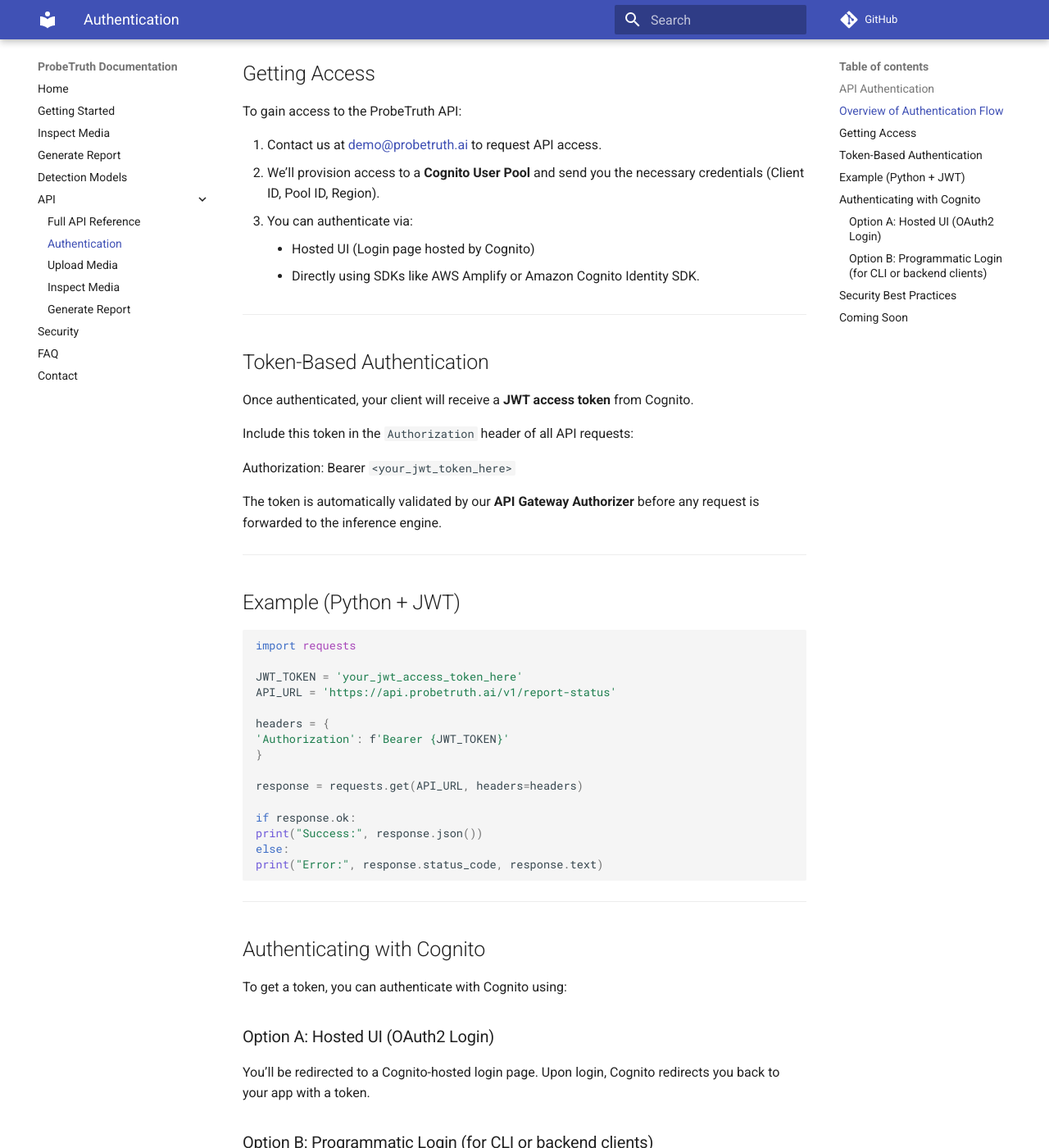
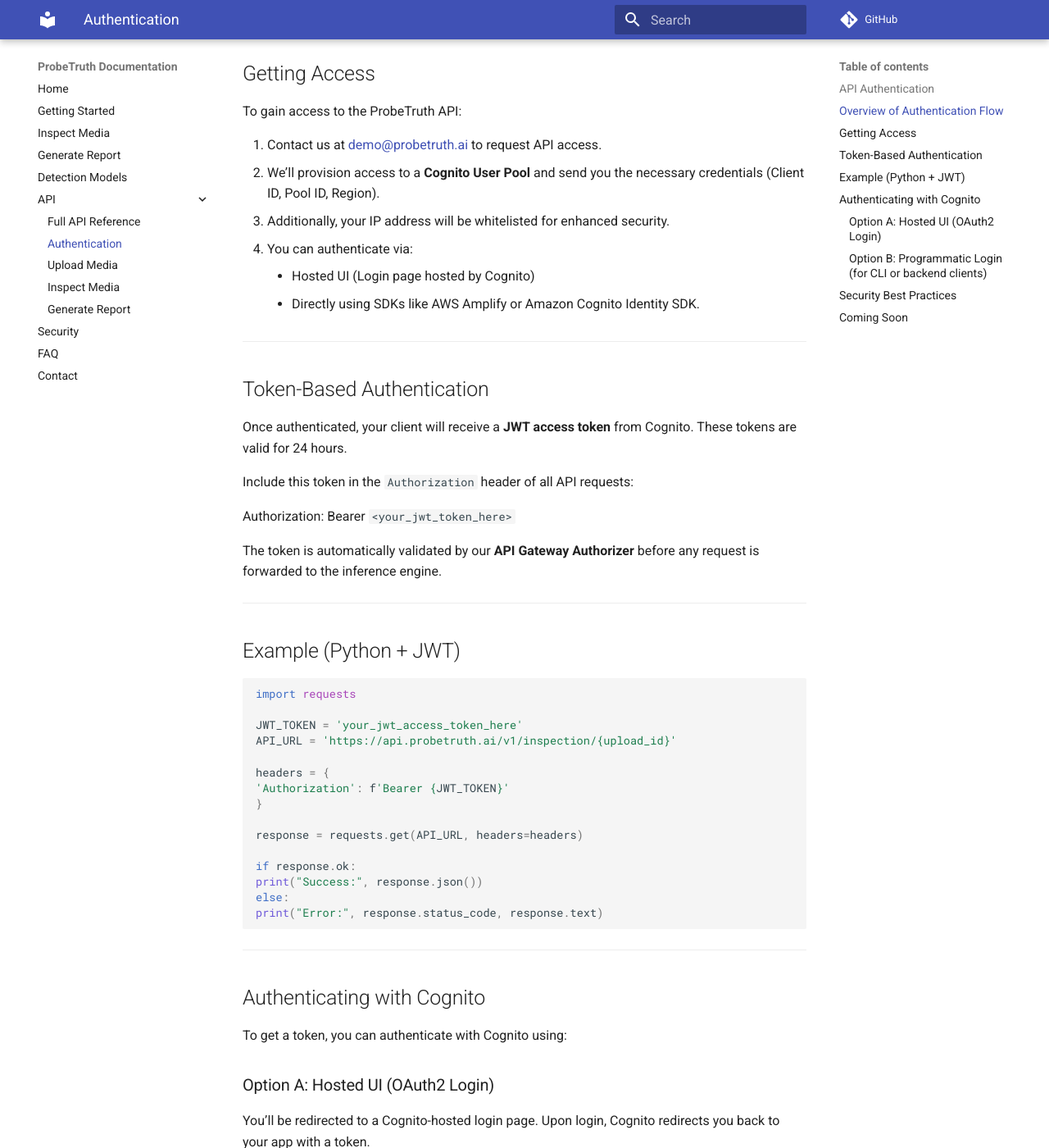
Before and after one commit to smileslab/probe_truth_docs, an MkDocs documentation site: the page built from docs/api/authentication.md, in a window 1280 px wide and 1400 px high, scrolled down 630 px. Shown: the whole window at 82% size. Built offline with MkDocs 1.6.1 and Material for MkDocs 9.7.7, drawn with Linux system fonts in a browser that asks for light colours; comment, search, counter and statistics services are not loaded; some of the changed text lies outside the part shown.

Commit message:
authentication docs updated as per client comments

```diff
--- a/docs/api/authentication.md
+++ b/docs/api/authentication.md
@@ -20,7 +20,8 @@
 
 1. Contact us at [demo@probetruth.ai](mailto:demo@probetruth.ai) to request API access.
 2. We’ll provision access to a **Cognito User Pool** and send you the necessary credentials (Client ID, Pool ID, Region).
-3. You can authenticate via:
+3. Additionally, your IP address will be whitelisted for enhanced security.
+4. You can authenticate via:
     - Hosted UI (Login page hosted by Cognito)
     - Directly using SDKs like AWS Amplify or Amazon Cognito Identity SDK.
 
@@ -28,7 +29,7 @@
 
 ## Token-Based Authentication
 
-Once authenticated, your client will receive a **JWT access token** from Cognito.
+Once authenticated, your client will receive a **JWT access token** from Cognito. These tokens are valid for 24 hours.
 
 Include this token in the `Authorization` header of all API requests:
 
@@ -43,7 +44,7 @@
 import requests
 
 JWT_TOKEN = 'your_jwt_access_token_here'
-API_URL = 'https://api.probetruth.ai/v1/report-status'
+API_URL = 'https://api.probetruth.ai/v1/inspection/{upload_id}'
 
 headers = {
 'Authorization': f'Bearer {JWT_TOKEN}'
@@ -90,6 +91,7 @@
 
 - **Never expose your token** in frontend JavaScript or public repositories.
 - **Rotate credentials** periodically.
+- Use third-party tools like **SecurityScorecard** to regularly assess the security posture of your application.
 
 ---
 
```
